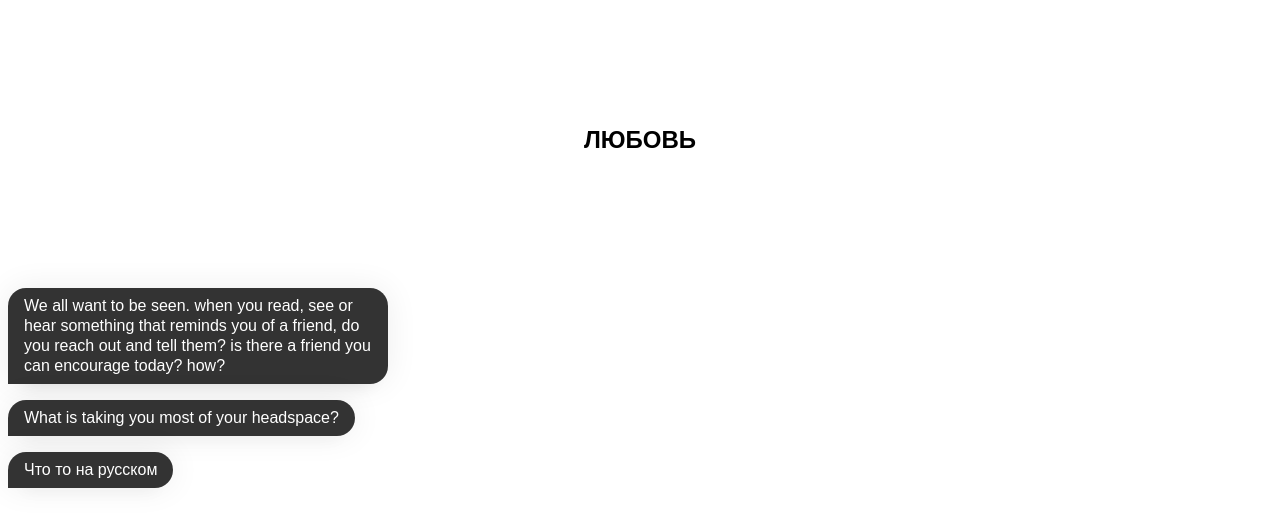
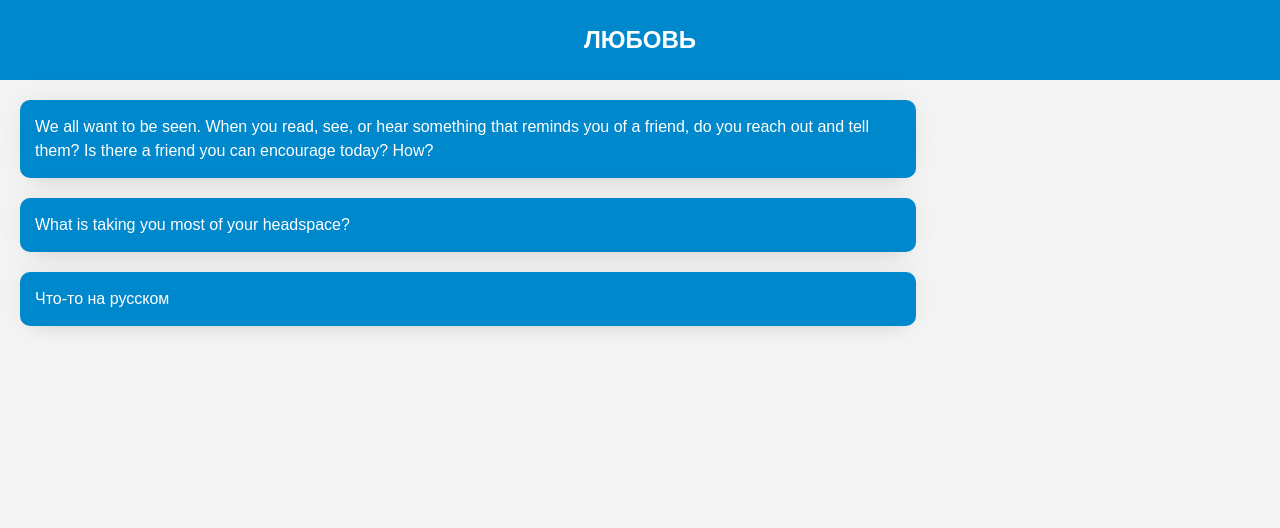
Before and after one commit to kirillkagg/talks, a plain HTML site: page love.html in a window 1280 px wide. Drawn offline with Linux system fonts and the light colour scheme; a web font is replaced by a local one.

Commit message:
Update love.html

```diff
--- a/love.html
+++ b/love.html
@@ -3,6 +3,7 @@
 
 <head>
     <meta charset="UTF-8">
+    <meta name="viewport" content="width=device-width, initial-scale=1.0">
     <title>Title</title>
     <link rel="stylesheet" href="https://fonts.cdnfonts.com/css/druzhok">
     <link rel="stylesheet" href="https://fonts.cdnfonts.com/css/red-hat-display">
@@ -11,6 +12,7 @@
             margin: 0;
             padding: 0;
             font-family: 'Druzhok', sans-serif;
+            background-color: #f5f5f5; /* Цвет фона */
         }
 
         h2 {
@@ -19,8 +21,10 @@
             display: flex;
             align-items: center;
             justify-content: center;
-            height: 35vh;
+            height: 10vh;
             margin: 0;
+            background-color: #0088cc; /* Цвет заголовка */
+            color: white; /* Цвет текста заголовка */
         }
 
         .container {
@@ -28,29 +32,27 @@
             flex-wrap: wrap;
             justify-content: flex-start;
             width: 100%;
+            padding: 10px;
         }
 
         .box {
             display: flex;
             flex-direction: column;
             align-items: flex-start;
-            width: -webkit-fit-content;
-            width: -moz-fit-content;
-            width: fit-content;
-            padding: 0.5rem 1rem;
-            margin: 0.5rem;
-            background: #333;
-            border-radius: 1.125rem 1.125rem 1.125rem 0;
+            width: 70%; /* Уменьшим ширину сообщений для более узкого вида на телефоне */
+            padding: 15px;
+            margin: 10px;
+            background: #0088cc;
+            border-radius: 10px;
             min-height: 2.25rem;
             box-sizing: border-box;
             box-shadow: 0 0 2rem rgba(0, 0, 0, 0.075), 0rem 1rem 1rem -1rem rgba(0, 0, 0, 0.1);
             cursor: pointer;
             transition: transform 0.3s ease;
             color: white;
-            max-width: 380px;
             font-family: 'Red Hat Display', sans-serif;
             font-weight: 300;
-            line-height: 1.25em;
+            line-height: 1.5;
         }
 
         .box:hover {
@@ -61,9 +63,9 @@
             display: none;
         }
 
-        @media (max-width: 5280px) {
-            .container {
-                flex-direction: column;
+        @media (max-width: 768px) {
+            .box {
+                width: 90%; /* Для более узкого вида на телефоне */
             }
         }
     </style>
@@ -74,9 +76,9 @@
     <h2>ЛЮБОВЬ</h2>
 
     <div class="container">
-        <div class="box"> We all want to be seen. when you read, see or hear something that reminds you of a friend, do you reach out and tell them? is there a friend you can encourage today? how? </div>
+        <div class="box"> We all want to be seen. When you read, see, or hear something that reminds you of a friend, do you reach out and tell them? Is there a friend you can encourage today? How? </div>
         <div class="box"> What is taking you most of your headspace? </div>
-        <div class="box"> Что то на русском  </div>
+        <div class="box"> Что-то на русском  </div>
     </div>
 
 </body>
```
